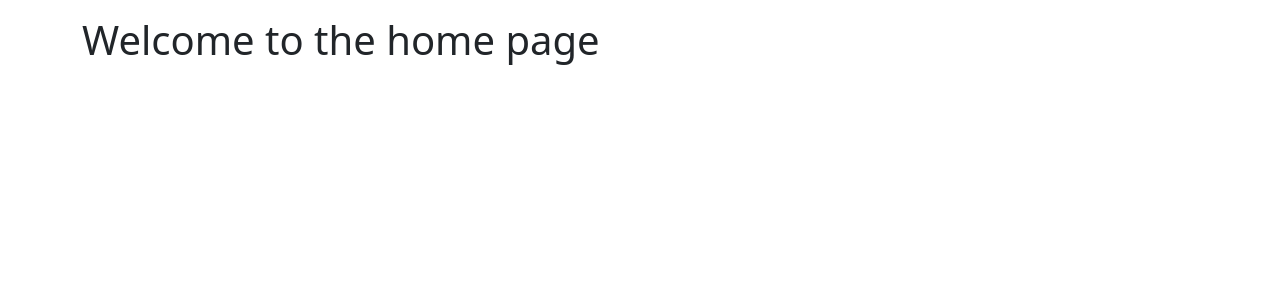
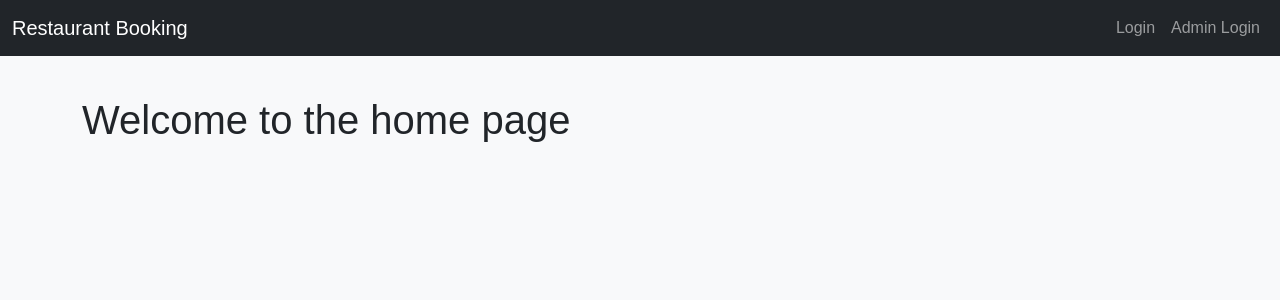
Before and after one commit to yohannes2025/pp4_restaurant_booking, a Django app: page / in a window 1280 px wide. Shown: the top 300 px of the page. Run offline with Django 5.2, Linux system fonts and the light colour scheme.

Commit message:
19. feat: Update base.html template with Bootstrap 5 CDN
  integrate Bootstrap 5 for styling and setting up the common structure for all web pages

```diff
--- a/bookings/templates/bookings/base.html
+++ b/bookings/templates/bookings/base.html
@@ -2,27 +2,68 @@
 <html lang="en">
 <head>
     <meta charset="UTF-8">
-    <title>{% block title %}My Site{% endblock %}</title>
-    <link rel="stylesheet" href="https://cdn.jsdelivr.net/npm/bootstrap@5.3.0/dist/css/bootstrap.min.css">
+    <meta name="viewport" content="width=device-width, initial-scale=1.0">
+    <title>{% block title %}Restaurant Booking{% endblock %}</title>
+    <link href="https://cdn.jsdelivr.net/npm/bootstrap@5.3.3/dist/css/bootstrap.min.css" rel="stylesheet" integrity="sha384-QWTKZyjpPEjISv5WaRU9OFeRpok6YctnYmDr5pNlyT2bRjXh0JMhjY6hW+ALEwIH" crossorigin="anonymous">
+    <style>
+        body { font-family: sans-serif; background-color: #f8f9fa; }
+        .navbar { margin-bottom: 20px; }
+        .container { padding-top: 20px; padding-bottom: 20px; }
+        .messages { list-style: none; padding: 0; }
+        .messages li { margin-bottom: 10px; }
+    </style>
 </head>
 <body>
-    <div class="container mt-3">
+    <nav class="navbar navbar-expand-lg navbar-dark bg-dark">
+        <div class="container-fluid">
+            <a class="navbar-brand" href="{% url 'home' %}">Restaurant Booking</a>
+            <button class="navbar-toggler" type="button" data-bs-toggle="collapse" data-bs-target="#navbarNav" aria-controls="navbarNav" aria-expanded="false" aria-label="Toggle navigation">
+                <span class="navbar-toggler-icon"></span>
+            </button>
+            <div class="collapse navbar-collapse" id="navbarNav">
+                <ul class="navbar-nav ms-auto">
+                    {# Links will be added here later #}
+                    {% if user.is_authenticated %}
+                        <li class="nav-item">
+                            <a class="nav-link" href="{% url 'make_booking' %}">Make a Booking</a>
+                        </li>
+                        <li class="nav-item">
+                            <a class="nav-link" href="{% url 'my_bookings' %}">My Bookings</a>
+                        </li>
+                        <li class="nav-item dropdown">
+                            <a class="nav-link dropdown-toggle" href="#" id="navbarDropdown" role="button" data-bs-toggle="dropdown" aria-expanded="false">
+                                {{ user.username }}
+                            </a>
+                            <ul class="dropdown-menu dropdown-menu-end" aria-labelledby="navbarDropdown">
+                                <li><a class="dropdown-item" href="{% url 'logout' %}">Logout</a></li>
+                            </ul>
+                        </li>
+                    {% else %}
+                        <li class="nav-item">
+                            <a class="nav-link" href="{% url 'login' %}">Login</a>
+                        </li>
+                        <li class="nav-item">
+                            <a class="nav-link" href="{% url 'admin:index' %}">Admin Login</a>
+                        </li>
+                    {% endif %}
+                </ul>
+            </div>
+        </div>
+    </nav>
 
-        <!-- Message block -->
+    <div class="container">
         {% if messages %}
-            {% for message in messages %}
-                <div class="alert alert-{{ message.tags }} alert-dismissible fade show" role="alert">
-                    {{ message }}
-                    <button type="button" class="btn-close" data-bs-dismiss="alert" aria-label="Close"></button>
-                </div>
-            {% endfor %}
+            <ul class="messages">
+                {% for message in messages %}
+                    <li class="{{ message.tags }}">{{ message }}</li>
+                {% endfor %}
+            </ul>
         {% endif %}
 
-        <!-- Content block -->
         {% block content %}
         {% endblock %}
     </div>
 
-    <script src="https://cdn.jsdelivr.net/npm/bootstrap@5.3.0/dist/js/bootstrap.bundle.min.js"></script>
+    <script src="https://cdn.jsdelivr.net/npm/bootstrap@5.3.3/dist/js/bootstrap.bundle.min.js" integrity="sha384-YvpcrYf0tY3lHB60NNkmXc5s9fDVZLESaAA55NDzOxhy9GkcIdslK1eN7N6jIeHz" crossorigin="anonymous"></script>
 </body>
 </html>
```
